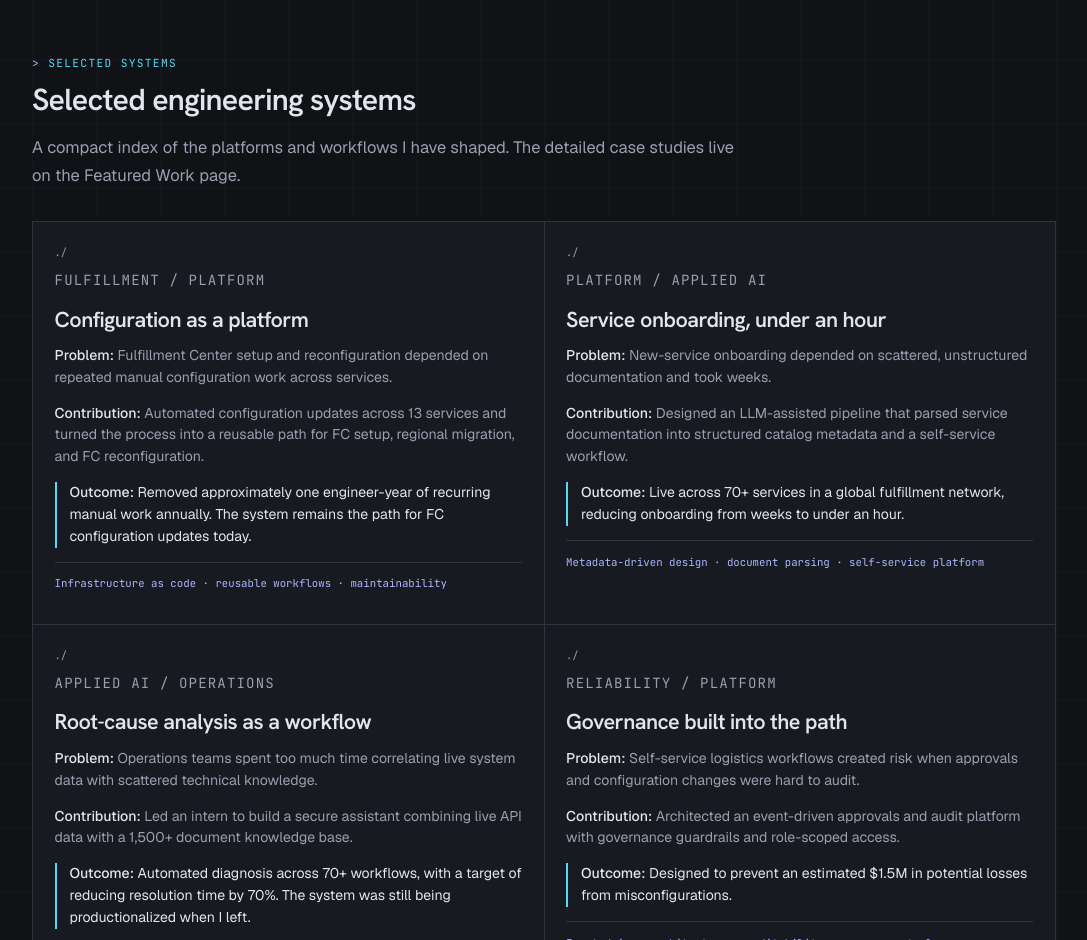
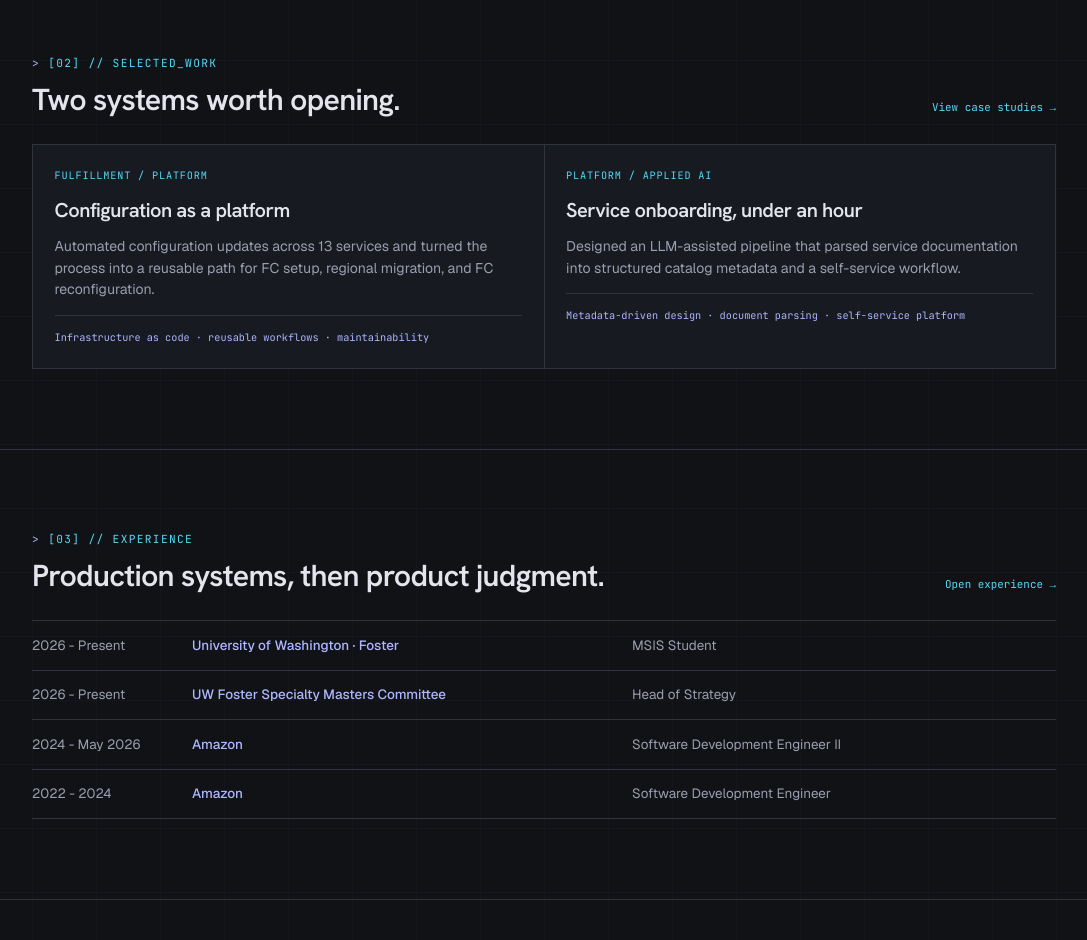
Before and after one commit to Akshaya2612/akshaya-portfolio, a React (Vite) app: page / in a window 1280 px wide. Shown: the part 1860-2800 px from the top of the page, without its empty margins (96-1183 px from the left). Built offline with nearby package versions, Linux system fonts and the light colour scheme.

Commit message:
Make home page a focused overview

```diff
--- a/src/App.tsx
+++ b/src/App.tsx
@@ -102,6 +102,14 @@ function TechnicalProfile() {
 
 function SystemsWork() {
   return <section id="systems" className="section systems-work"><Eyebrow>{systemsWork.chapter}</Eyebrow><h2>{systemsWork.title}</h2><p className="section-sub">{systemsWork.sub}</p><div className="system-grid">{systemsWork.cards.map(card => <article className="system-card" key={card.title}><p className="system-label">{card.label}</p><h3>{card.title}</h3><p><strong>Problem:</strong> {card.problem}</p><p><strong>Contribution:</strong> {card.contribution}</p><p className="system-outcome"><strong>Outcome:</strong> {card.outcome}</p><p className="system-pattern">{card.pattern}</p></article>)}</div></section>;
+}
+
+function HomeWorkPreview() {
+  return <section className="section home-preview"><div className="preview-heading"><div><Eyebrow>[02] // SELECTED_WORK</Eyebrow><h2>Two systems worth opening.</h2></div><a href="#/featured-work">View case studies →</a></div><div className="preview-grid">{systemsWork.cards.slice(0, 2).map(card => <article className="preview-card" key={card.title}><p className="system-label">{card.label}</p><h3>{card.title}</h3><p>{card.contribution}</p><span>{card.pattern}</span></article>)}</div></section>;
+}
+
+function ExperienceSnapshot() {
+  return <section className="section experience-snapshot"><div className="preview-heading"><div><Eyebrow>[03] // EXPERIENCE</Eyebrow><h2>Production systems, then product judgment.</h2></div><a href="#/experience">Open experience →</a></div><div className="snapshot-list">{experience.stops.slice(0, 4).map(stop => <div className="snapshot-row" key={stop.id}><span>{stop.dates}</span><strong>{stop.company}</strong><em>{stop.title}</em></div>)}</div></section>;
 }
 
 function Principles() {
@@ -243,7 +251,7 @@ function ExperienceMap() {
 }
 
 function FeaturedWorkPage() { return <main><Hero /><FeaturedCaseStudies /></main>; }
-function SystemsPage() { return <main><TechnicalProfile /><Topology /><Principles /><Leadership /></main>; }
+function SystemsPage() { return <main><TechnicalProfile /><Topology /><SystemsWork /><Principles /><Leadership /></main>; }
 function ExperiencePage() { return <main><ExperienceMap /><Leadership /></main>; }
 function ProjectsPage() { return <main><Building /><Writing /></main>; }
 function AboutPage() { return <main><Story /><OffClock /><Contact /></main>; }
@@ -303,8 +311,8 @@ export default function App() {
           <Hero />
           <Terminal />
           <TechnicalProfile />
-          <SystemsWork />
-          <ExperienceMap />
+          <HomeWorkPreview />
+          <ExperienceSnapshot />
           <Work />
         </main>
       )}
--- a/src/styles.css
+++ b/src/styles.css
@@ -107,6 +107,22 @@ a:focus-visible { outline: 3px solid var(--accent); outline-offset: 3px; border-
 .topology-arrow { color: var(--accent); font-size: 1.2rem; }
 .topology-caption { max-width: 48rem; color: var(--muted); font-size: .78rem; line-height: 1.6; margin: 1.2rem 0 0; border-left: 2px solid var(--cyan); padding-left: .8rem; }
 @media (max-width: 760px) { .topology-flow { grid-template-columns: 1fr; gap: .35rem; } .topology-node-wrap { display: block; } .topology-arrow { display: block; text-align: center; transform: rotate(90deg); height: 1.5rem; } .topology-node { min-height: 5.2rem; } .node-index { margin-bottom: .6rem; } }
+
+/* ---------- home overview ---------- */
+.preview-heading { display: flex; align-items: flex-end; justify-content: space-between; gap: 1.5rem; margin-bottom: 1.7rem; }
+.preview-heading h2 { margin-bottom: 0; }
+.preview-heading > a { font-family: "JetBrains Mono", monospace; font-size: .68rem; white-space: nowrap; }
+.preview-grid { display: grid; grid-template-columns: repeat(2, minmax(0, 1fr)); gap: 1px; background: var(--line); border: 1px solid var(--line); }
+.preview-card { padding: 1.35rem; background: var(--panel); min-height: 12rem; transition: background .2s, transform .2s; }
+.preview-card:hover { background: #1b1f28; transform: translateY(-3px); }
+.preview-card h3 { font-size: 1.25rem; }
+.preview-card p:not(.system-label) { color: var(--muted); font-size: .88rem; line-height: 1.55; }
+.preview-card > span { display: block; border-top: 1px solid var(--line); padding-top: .8rem; color: var(--accent); font-family: "JetBrains Mono", monospace; font-size: .64rem; }
+.snapshot-list { border-top: 1px solid var(--line); }
+.snapshot-row { display: grid; grid-template-columns: 9rem 1fr 1fr; gap: 1rem; align-items: baseline; padding: .8rem 0; border-bottom: 1px solid var(--line); font-size: .84rem; }
+.snapshot-row span, .snapshot-row em { color: var(--muted); font-style: normal; }
+.snapshot-row strong { color: var(--accent); font-weight: 500; }
+@media (max-width: 680px) { .preview-heading { display: block; } .preview-heading > a { display: inline-block; margin-top: .75rem; } .preview-grid { grid-template-columns: 1fr; } .snapshot-row { grid-template-columns: 1fr 1fr; gap: .2rem .7rem; } .snapshot-row span { grid-column: 1 / -1; font-size: .68rem; } }
 
 /* ---------- technical profile ---------- */
 .technical-profile { max-width: 70rem; }
```
